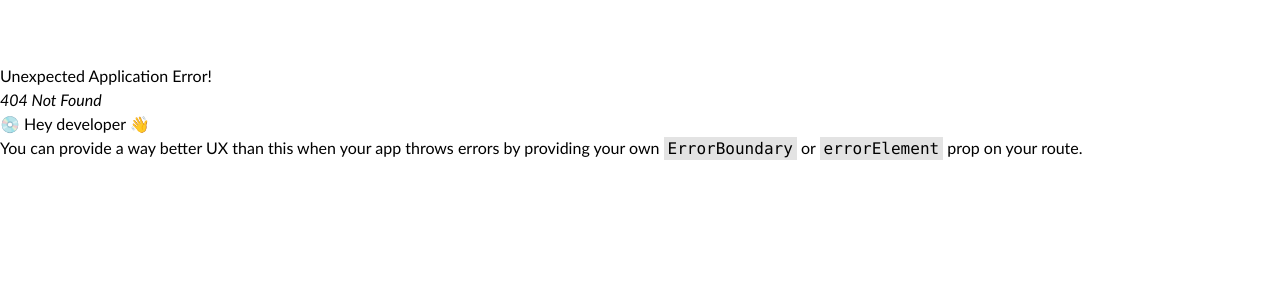
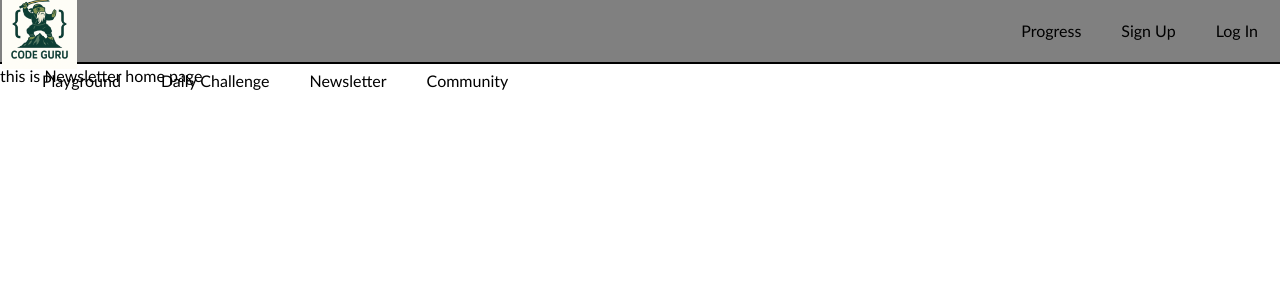
Before and after one commit to Bitterguy-code/Code-Guru, a React (Vite) app in the folder frontend/: page /newsletter in a window 1280 px wide. Before the commit this address had no page. Shown: the top 300 px of the page. Built offline with nearby package versions, Linux system fonts and the light colour scheme.

Commit message:
front-end add newsletter page

```diff
--- a/frontend/src/pages/ChallengesHomePage.jsx
+++ b/frontend/src/pages/ChallengesHomePage.jsx
@@ -1,4 +1,4 @@
-function ChallengesHomePage() {
+export default function ChallengesHomePage() {
 
     return (
     <>
@@ -7,7 +7,5 @@ function ChallengesHomePage() {
 
 
     </>
-)
+  )
 };
-
-  export default  ChallengesHomePage;
--- /dev/null
+++ b/frontend/src/pages/NewsletterPage.jsx
@@ -0,0 +1,11 @@
+export default function NewsletterPage() {
+
+    return (
+    <>
+    <h1>this is Newsletter home page</h1>
+
+
+
+    </>
+  )
+};
--- a/frontend/src/router.jsx
+++ b/frontend/src/router.jsx
@@ -3,6 +3,7 @@ import { createBrowserRouter } from "react-router-dom";
 import App from "./App.jsx"
 import HomePage from "./pages/HomePage.jsx";
 import ChallengesHomePage from "./pages/ChallengesHomePage.jsx";
+import NewsletterPage from "./pages/NewsletterPage.jsx";
 
 const router = createBrowserRouter([
   {
@@ -17,6 +18,10 @@ const router = createBrowserRouter([
         path: "/challenge",
         element: <ChallengesHomePage/>,
       },
+      {
+        path: "/newsletter",
+        element: <NewsletterPage/>,
+      },
     ],
   },
 ]);
```
